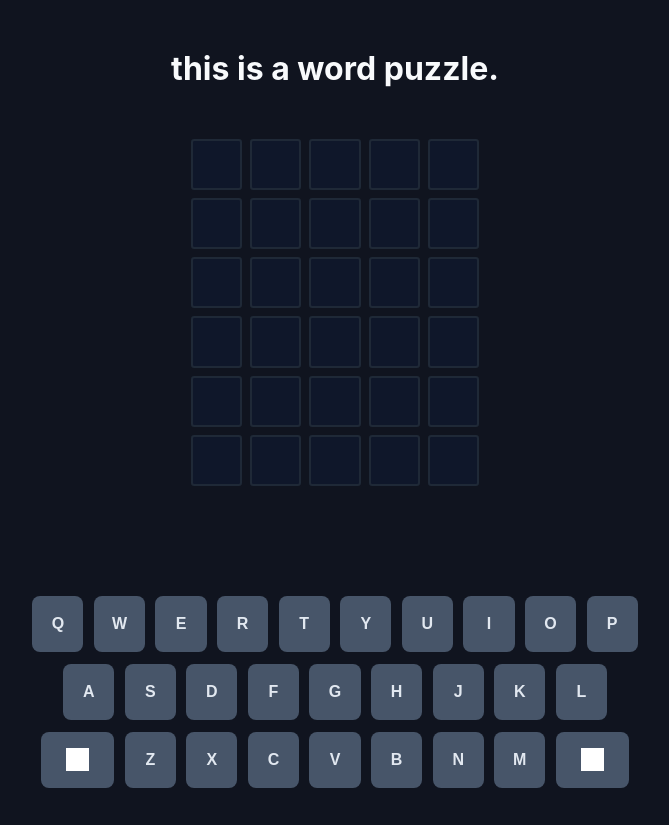
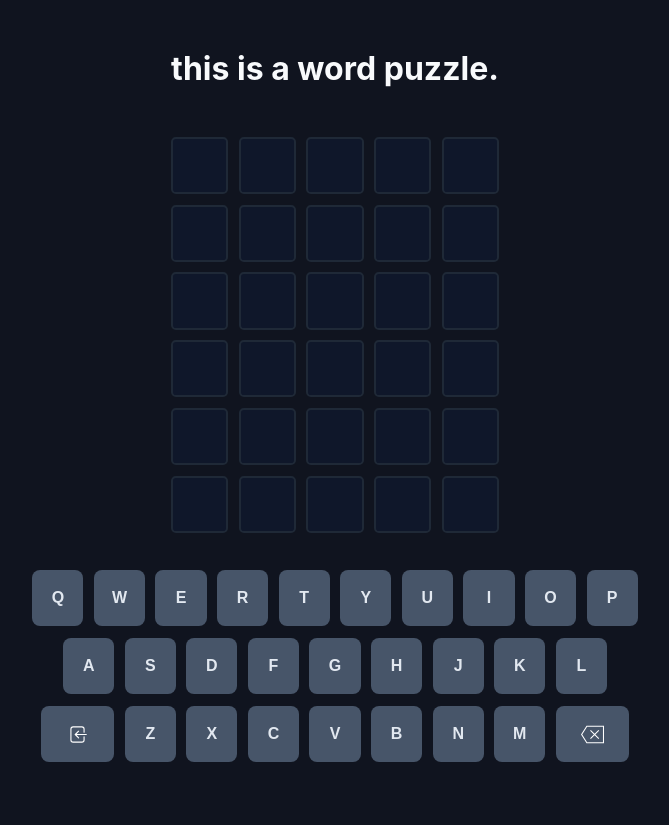
Before and after one commit to samjxn/wpuzzle, a React (Vite) app: page / in a window 1280 px wide. Shown: the whole page, without its empty margins (305-974 px from the left). After the commit the page ends 800 px from the top, so only its background shows below. Built offline with nearby package versions, Linux system fonts and the light colour scheme; grey boxes are pictures that could not be loaded.

Commit message:
rescale game board (wip)

```diff
--- a/src/styles.css
+++ b/src/styles.css
@@ -12,10 +12,25 @@
   font-weight: 400;
 }
 
-body,
+html,
+body {
+  margin: 0;
+  padding: 0;
+  height: 100vh;
+  overflow: hidden;
+}
+
 #root {
   margin: 0;
-  min-height: 100vh;
+  height: 100%;
+  overflow: hidden;
+}
+
+@supports (height: 100dvh) {
+  html,
+  body {
+    height: 100dvh;
+  }
 }
 
 .sr-only {
@@ -30,12 +45,20 @@ body,
 }
 
 .app-shell {
+  --shell-padding: clamp(1rem, 3vw, 1.5rem);
+  --board-gap: clamp(0.35rem, 1.4vw, 0.65rem);
+  --board-width-cap: clamp(
+    16rem,
+    calc(100vw - 2 * var(--shell-padding)),
+    44rem
+  );
   display: flex;
   flex-direction: column;
-  min-height: 100vh;
-  padding: clamp(1rem, 3vw, 1.5rem);
+  height: 100%;
+  padding: var(--shell-padding);
   gap: 1.5rem;
   box-sizing: border-box;
+  overflow: hidden;
 }
 
 .app-header,
@@ -51,44 +74,82 @@ body,
 
 .app-main {
   flex: 1;
-  display: flex;
-  flex-direction: column;
+  display: grid;
+  grid-template-rows: 1fr auto;
+  row-gap: clamp(1rem, 3vh, 1.75rem);
   align-items: stretch;
-  gap: 1.5rem;
+  min-height: 0;
+  overflow: visible;
+  width: 100%;
+  box-sizing: border-box;
 }
 
 .game-stage {
-  flex: 1;
-  display: flex;
-  flex-direction: column;
+  height: 100%;
+  display: grid;
+  grid-template-rows: minmax(0, 1fr) auto;
+  row-gap: clamp(0.75rem, 2vh, 1.5rem);
+  justify-items: center;
   align-items: center;
-  justify-content: center;
-  gap: 1.5rem;
   min-height: 0;
+  width: 100%;
+  max-width: min(var(--board-width-cap), 100%);
+  margin-inline: auto;
+  box-sizing: border-box;
+  overflow: visible;
 }
 
-@media (max-height: 720px) {
+@supports (container-type: size) {
   .game-stage {
-    justify-content: flex-start;
+    container-type: size;
   }
 }
 
 .board {
-  display: grid;
-  gap: 0.5rem;
+  --tile-gap: var(--board-gap);
+  aspect-ratio: 5 / 6;
+  width: 100%;
+  max-width: var(--board-width-cap);
+  height: auto;
+  max-height: 100%;
+  display: flex;
+  flex-direction: column;
+  justify-content: center;
+  gap: var(--tile-gap);
+  justify-self: center;
+  align-self: center;
+  box-sizing: border-box;
+  overflow: visible;
+  min-width: 0;
+}
+
+@supports (container-type: size) {
+  .board {
+    width: min(
+      var(--board-width-cap),
+      100cqw,
+      calc(100cqh * 5 / 6)
+    );
+    max-width: var(--board-width-cap);
+    max-height: calc(100cqh - 2px);
+    align-self: start;
+    justify-self: center;
+  }
 }
 
 .board-row {
   display: grid;
-  grid-template-columns: repeat(5, 3.2rem);
-  gap: 0.5rem;
+  grid-template-columns: repeat(5, minmax(0, 1fr));
+  gap: var(--tile-gap);
   perspective: 800px;
+  width: 100%;
+  box-sizing: border-box;
 }
 
 .tile {
   position: relative;
-  width: 3.2rem;
-  height: 3.2rem;
+  width: 100%;
+  aspect-ratio: 1 / 1;
   transform-style: preserve-3d;
 }
 
@@ -97,9 +158,9 @@ body,
   inset: 0;
   display: grid;
   place-items: center;
-  border-radius: 0.2rem;
-  border: 2px solid #1f2937;
-  font-size: 1.5rem;
+  border-radius: clamp(0.18rem, 0.6vw, 0.3rem);
+  border: clamp(1px, 0.2vw, 2px) solid #1f2937;
+  font-size: clamp(1.1rem, 3.2vw, 1.8rem);
   font-weight: 600;
   text-transform: uppercase;
   background: #0f172a;
@@ -155,6 +216,9 @@ body,
   gap: 0.75rem;
   text-align: center;
   min-height: 3rem;
+  width: 100%;
+  justify-self: stretch;
+  align-self: stretch;
 }
 
 .status-controls {
@@ -200,8 +264,8 @@ body,
   --key-width: clamp(1.75rem, 6.8vw, 3.2rem);
   --key-height: clamp(2.4rem, 7vw, 3.5rem);
   --command-width: clamp(2.6rem, 9vw, 4.6rem);
-  margin-top: auto;
-  width: min(100%, 44rem);
+  width: 100%;
+  max-width: var(--board-width-cap);
   margin-inline: auto;
   display: flex;
   flex-direction: column;
@@ -467,13 +531,47 @@ body,
 }
 
 @media (max-width: 480px) {
-  .board-row {
-    grid-template-columns: repeat(5, 2.6rem);
+  .app-shell {
+    --board-gap: clamp(0.3rem, 2.5vw, 0.5rem);
+    --board-width-cap: clamp(
+      15rem,
+      calc(100vw - 2 * var(--shell-padding)),
+      32rem
+    );
   }
 
-  .tile {
-    width: 2.6rem;
-    height: 2.6rem;
-    font-size: 1.25rem;
+  .game-stage {
+    container-type: normal;
+  }
+
+  .board {
+    width: 100%;
+    max-width: var(--board-width-cap);
+    max-height: 100%;
+    align-self: center;
+    justify-self: stretch;
   }
 }
+
+@media (max-height: 720px) {
+  .app-shell {
+    gap: 1.25rem;
+    --board-gap: clamp(0.25rem, 1vw, 0.5rem);
+  }
+
+  .app-main {
+    row-gap: 1.25rem;
+  }
+
+  .game-stage {
+    row-gap: clamp(0.6rem, 1.5vh, 1.1rem);
+  }
+
+  .keyboard {
+    --key-gap: clamp(0.3rem, 1vw, 0.6rem);
+    --key-height: clamp(2.1rem, 6.5vw, 3.2rem);
+    padding: clamp(0.35rem, 1vw, 0.7rem)
+      clamp(0.45rem, 2vw, 0.85rem)
+      calc(clamp(0.35rem, 1vw, 0.7rem) + env(safe-area-inset-bottom, 0));
+  }
+}
```
Also changed, not shown: public/backspace.svg (added), public/enter.svg (added).
